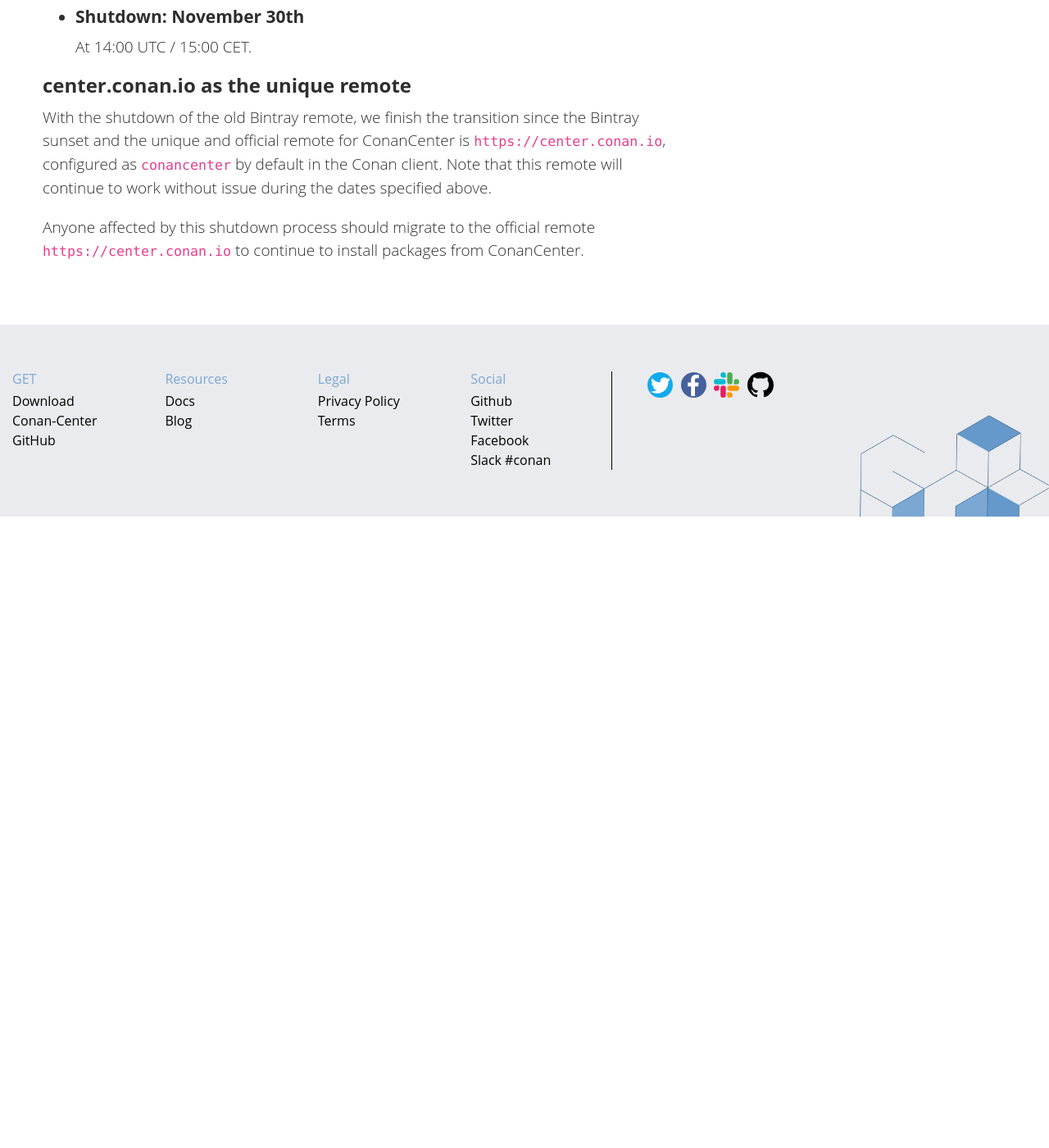
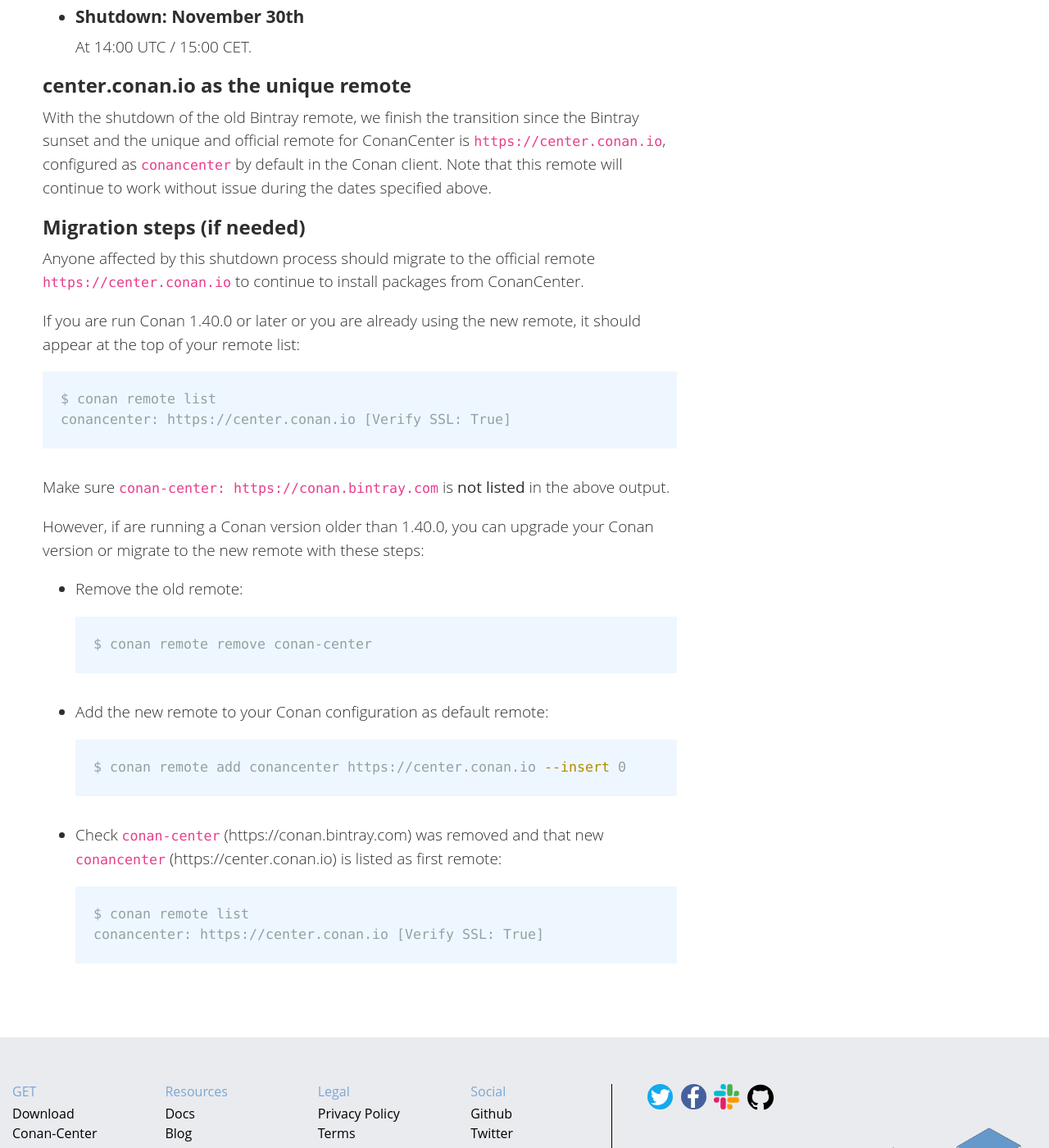
Before and after one commit to conan-io/conan-io.github.io, a Jekyll site: the page built from _posts/2021-10-28-conancenter-bintray-remote-eol.markdown, in a window 1280 px wide and 1400 px high, scrolled down 1272 px. Shown: the whole window at 82% size. Built offline with Jekyll 4.4.1, drawn with Linux system fonts in a browser that asks for light colours; comment, search, counter and statistics services are not loaded; before the commit the page ends 1902 px from its top, so only the background shows below that; some of the changed text lies outside the part shown.

Commit message:
added migration steps

````diff
--- a/_posts/2021-10-28-conancenter-bintray-remote-eol.markdown
+++ b/_posts/2021-10-28-conancenter-bintray-remote-eol.markdown
@@ -42,5 +42,39 @@ With the shutdown of the old Bintray remote, we finish the transition since the
 remote for ConanCenter is `https://center.conan.io`, configured as `conancenter` by default in the Conan client. Note that this
 remote will continue to work without issue during the dates specified above.
 
+## Migration steps (if needed)
+
 Anyone affected by this shutdown process should migrate to the official remote `https://center.conan.io` to continue to
 install packages from ConanCenter.
+
+If you are run Conan 1.40.0 or later or you are already using the new remote, it should appear at the top of
+your remote list:
+
+```bash
+$ conan remote list
+conancenter: https://center.conan.io [Verify SSL: True]
+```
+
+Make sure `conan-center: https://conan.bintray.com` is **not listed** in the above output.
+
+However, if are running a Conan version older than 1.40.0, you can upgrade your Conan version or migrate to the new remote with these steps:
+
+- Remove the old remote:
+
+  ```bash
+  $ conan remote remove conan-center
+  ```
+
+- Add the new remote to your Conan configuration as default remote:
+
+  ```bash
+  $ conan remote add conancenter https://center.conan.io --insert 0
+  ```
+
+- Check `conan-center` (https://conan.bintray.com) was removed and that new `conancenter` (https://center.conan.io) is listed
+  as first remote:
+
+  ```bash
+  $ conan remote list
+  conancenter: https://center.conan.io [Verify SSL: True]
+  ```
````
